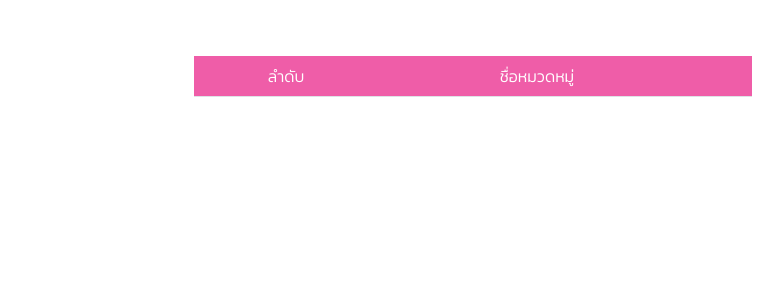
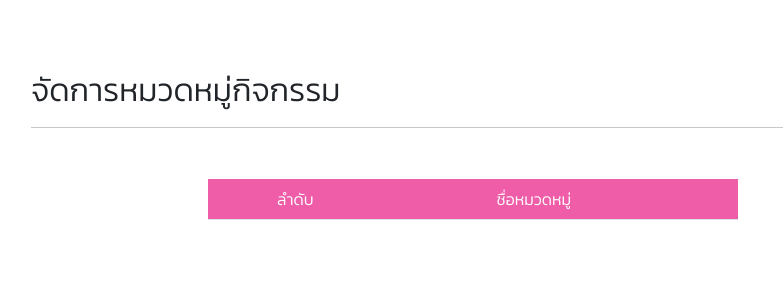
Before and after one commit to Chanakan-SE62/crud-type, a CodeIgniter 4 app: template app/Views/admin_typePage.php in a window 1280 px wide. Shown: the part 56-356 px from the top of the page, without its empty margins (167-950 px from the left). Run offline with PHP 8.4 and a stand-in for CodeIgniter, Linux system fonts and the light colour scheme; the template is opened without the code that fills it, so the values that code supplies are empty; some libraries are stand-ins or nearby versions.

Commit message:
add title

```diff
--- a/app/Views/admin_typePage.php
+++ b/app/Views/admin_typePage.php
@@ -17,6 +17,15 @@
 
     <link rel="stylesheet" href="/CSS/table-type.css">
 
+    <style>
+        .container {
+            padding: 0% 10% 0% 10%;
+        }
+        .text-type {
+            /* text-align: center; */
+            margin: 8% 0% 2% 0%;
+        }
+    </style>
 </head>
 <body>
     <?php
@@ -25,6 +34,8 @@
     ?>
     <?php require('components/navbar.php'); ?>
     <div class="container">
+        <h2 class="text-type">จัดการหมวดหมู่กิจกรรม</h2>
+        <hr/>
         <?php require('components/table-type.php'); ?>
     </div>
 </body>
--- a/public/css/table-type.css
+++ b/public/css/table-type.css
@@ -4,8 +4,8 @@
 }
 
 .table-striped {
-    margin-top: 5%;
-    width: 50%;
+    margin-top: 4%;
+    width: 60%;
     text-align: center;
 }
 .thead-type {
```
